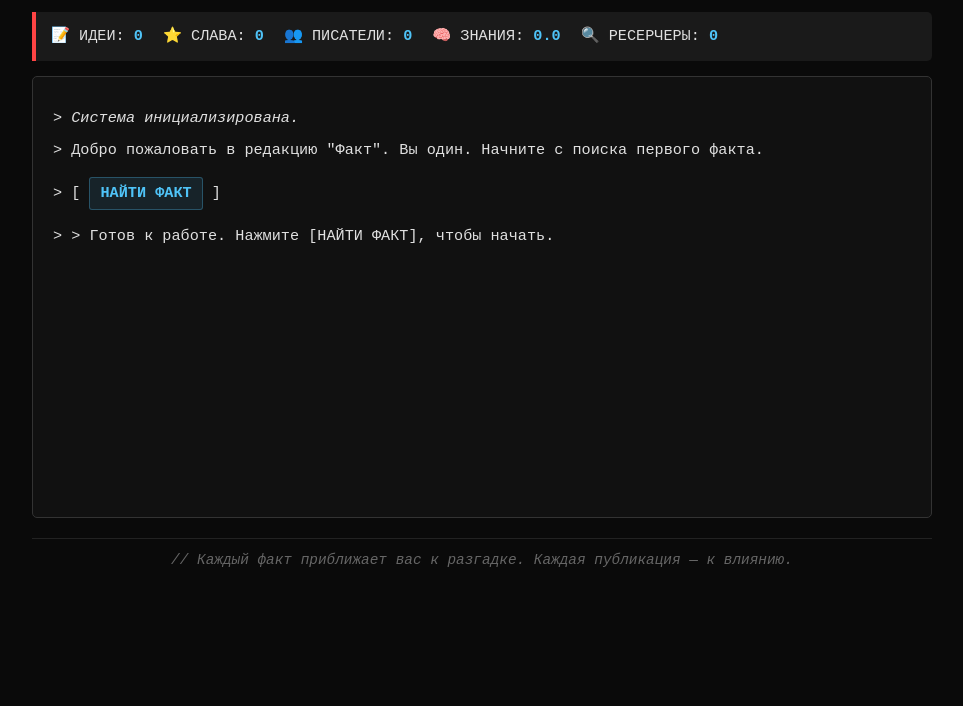
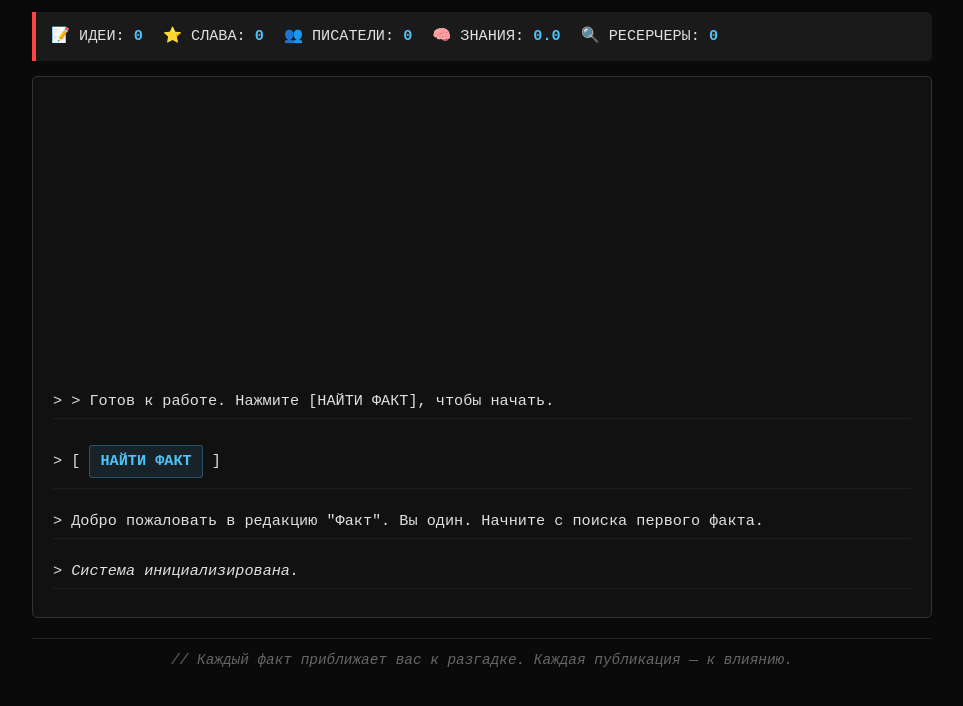
Before and after one commit to temaky4-wq/grehfakts, a plain HTML site: page index.html in a window 1280 px wide. Shown: the part 114-820 px from the top of the page, without its empty margins (158-1121 px from the left). Drawn offline with Linux system fonts and the light colour scheme.

Commit message:
Update style.css

```diff
--- a/style.css
+++ b/style.css
@@ -125,3 +125,74 @@ header h1 {
         padding: 15px;
     }
 }
+
+/* ============================================
+   НОВЫЙ ЛОГ - СВЕРХУ ВНИЗ
+   ============================================ */
+
+.log {
+    height: 500px;
+    border: 1px solid #333;
+    padding: 20px;
+    margin-bottom: 20px;
+    overflow-y: auto;
+    background: #111;
+    border-radius: 5px;
+    font-size: 0.95em;
+    display: flex;
+    flex-direction: column-reverse; /* Ключевое свойство! */
+}
+
+/* Контейнер для сообщений */
+.log-content {
+    display: flex;
+    flex-direction: column;
+}
+
+/* Сообщения лога */
+.log p {
+    margin: 8px 0;
+    line-height: 1.5;
+    padding: 5px 0;
+    border-bottom: 1px solid rgba(255, 255, 255, 0.05);
+    animation: slideIn 0.3s ease-out;
+}
+
+/* Анимация появления сверху */
+@keyframes slideIn {
+    from {
+        opacity: 0;
+        transform: translateY(-20px);
+    }
+    to {
+        opacity: 1;
+        transform: translateY(0);
+    }
+}
+
+/* Стили для скроллбара */
+.log::-webkit-scrollbar {
+    width: 8px;
+}
+
+.log::-webkit-scrollbar-track {
+    background: #1a1a1a;
+    border-radius: 4px;
+}
+
+.log::-webkit-scrollbar-thumb {
+    background: #444;
+    border-radius: 4px;
+}
+
+.log::-webkit-scrollbar-thumb:hover {
+    background: #555;
+}
+
+/* Для мобильных */
+@media (max-width: 768px) {
+    .log {
+        height: 300px;
+        padding: 15px;
+    }
+}
```
